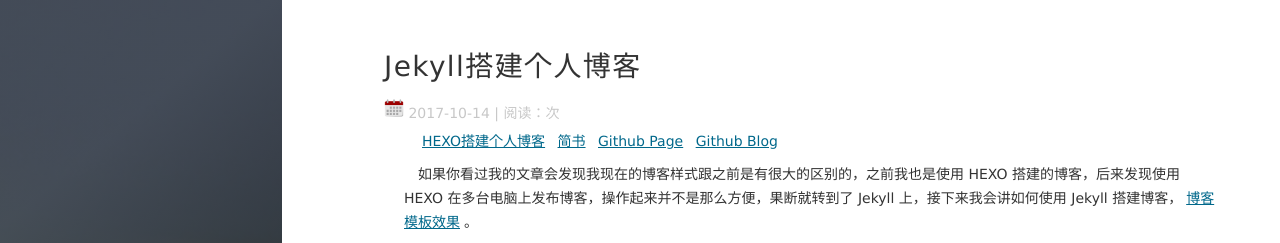
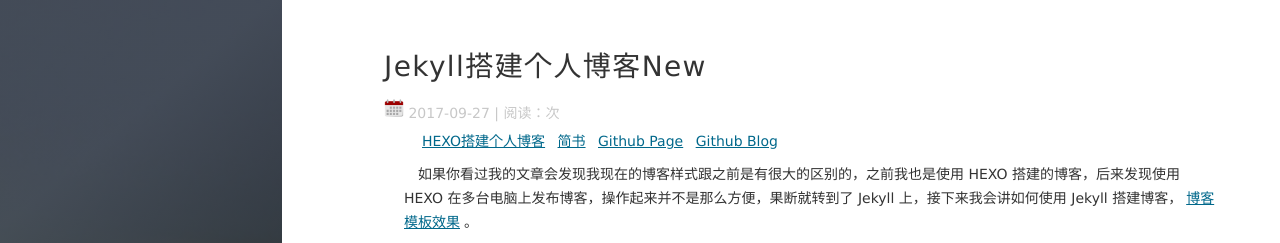
Before and after one commit to adislj/adislj.github.io, a Jekyll site: the page built from _posts/2017-10-14-jekyll_start_1.md, in a window 1280 px wide and 900 px high. Shown: the top 243 px of the window. Built offline with Jekyll 4.4.1, drawn with Linux system fonts in a browser that asks for light colours; nearby versions of some CDN libraries; comment, search, counter and statistics services are not loaded.

Commit message:
jekyll New

```diff
--- a/_posts/2017-10-14-jekyll_start_1.md
+++ b/_posts/2017-10-14-jekyll_start_1.md
@@ -1,7 +1,7 @@
 ---
 layout: post
-title: Jekyll搭建个人博客
-date: 2017-10-14
+title: Jekyll搭建个人博客New
+date: 2017-09-27
 tags: 博客
 ---
 
```
